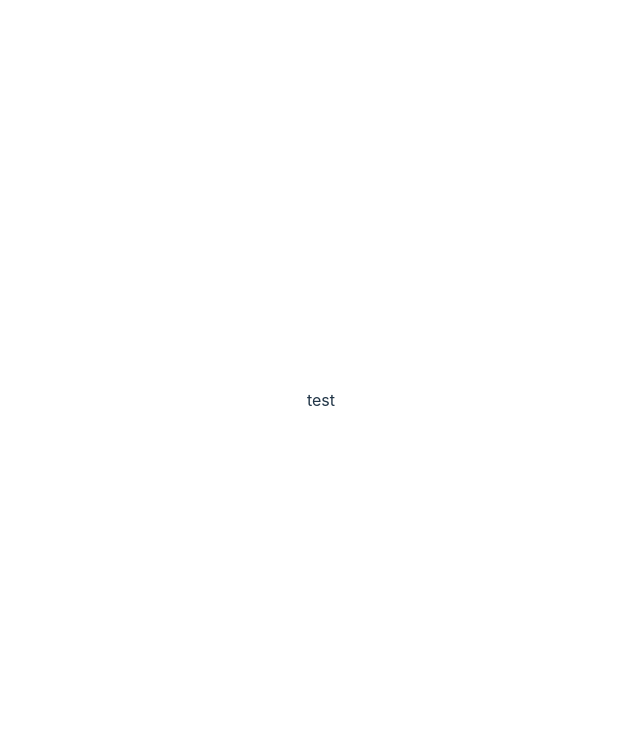
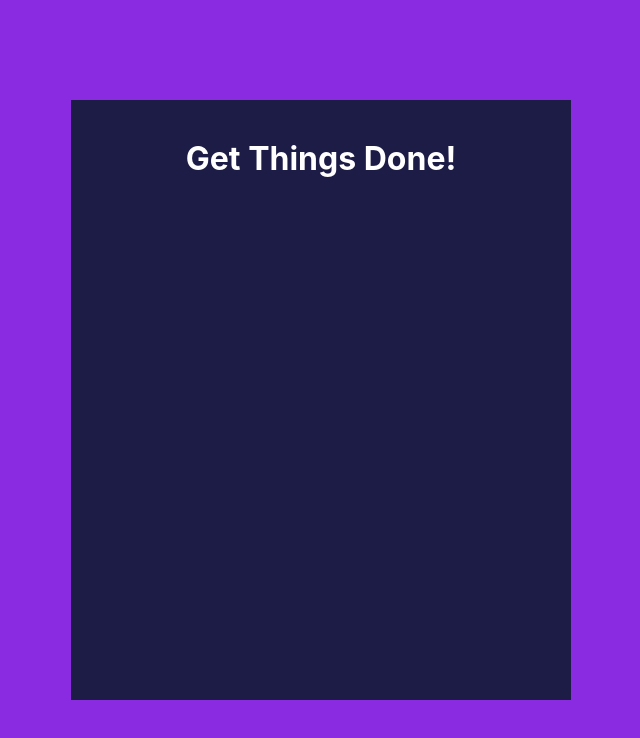
Before and after one commit to Yuji5117/todo-app-vue, a Vue app: page / in a window 1280 px wide. Shown: the top 738 px of the page, without its empty margins (319-959 px from the left). Built offline with nearby package versions, Linux system fonts and the light colour scheme.

Commit message:
Titleを実装

```diff
--- a/src/App.vue
+++ b/src/App.vue
@@ -1,20 +1,24 @@
-<script setup lang="ts"></script>
+<script setup lang="ts">
+import { Title } from "./components";
+</script>
 
 <template>
-  <div>test</div>
+  <div class="main">
+    <div class="container"><Title title="Get Things Done!" /></div>
+  </div>
 </template>
 
 <style scoped>
-.logo {
-  height: 6em;
-  padding: 1.5em;
-  will-change: filter;
-  transition: filter 300ms;
+.main {
+  width: 500px;
+  height: 600px;
+  background-color: rgb(29, 28, 71);
 }
-.logo:hover {
-  filter: drop-shadow(0 0 2em #646cffaa);
-}
-.logo.vue:hover {
-  filter: drop-shadow(0 0 2em #42b883aa);
+
+.container {
+  width: 85%;
+  margin: 0 auto;
+  padding-top: 20px;
+  padding-bottom: 20px;
 }
 </style>
--- /dev/null
+++ b/src/components/Title.vue
@@ -0,0 +1,20 @@
+<script setup lang="ts">
+const props = defineProps(["title"]);
+</script>
+
+<template>
+  <div class="title_container">
+    <h1 class="title">{{ props.title }}</h1>
+  </div>
+</template>
+
+<style scoped>
+.title_container {
+  width: 100%;
+}
+
+.title {
+  color: white;
+  font-size: 2rem;
+}
+</style>
--- /dev/null
+++ b/src/components/index.ts
@@ -0,0 +1 @@
+export { default as Title } from "./Title.vue";
--- a/src/style.css
+++ b/src/style.css
@@ -29,6 +29,7 @@ body {
   place-items: center;
   min-width: 320px;
   min-height: 100vh;
+  background-color: blueviolet;
 }
 
 h1 {
```
